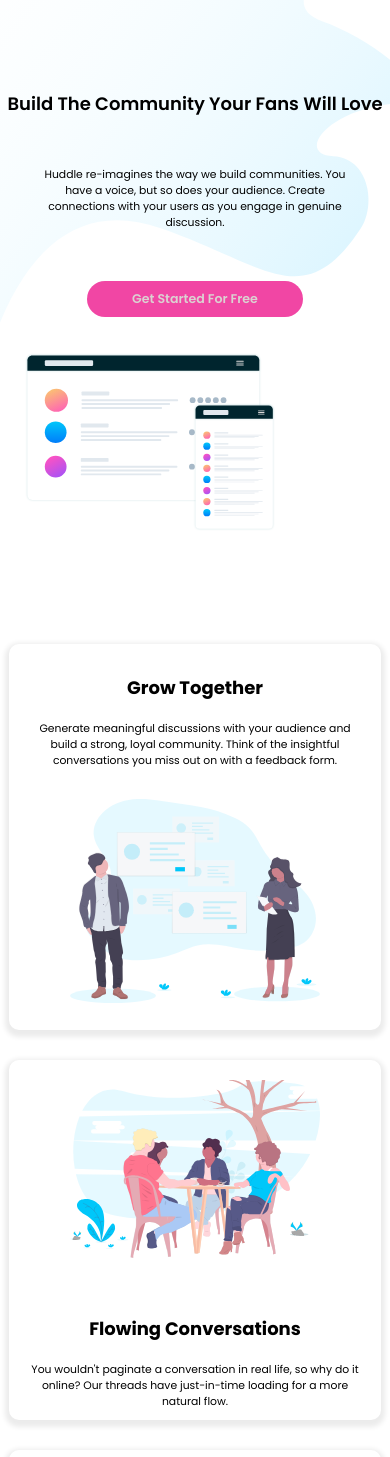
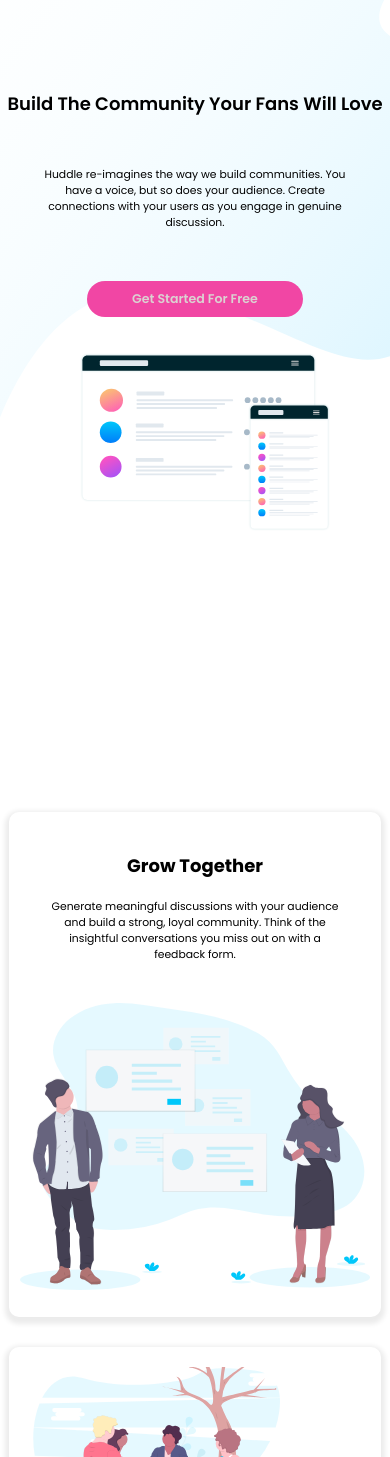
Before and after one commit to Oluwatadel/Frontend-Dev, a website: page hurdles/index.html in a window 390 px wide. Shown: the part 67-1524 px from the top of the page. Drawn offline with Linux system fonts and the light colour scheme.

Commit message:
Updated responsive hurdle landing page

```diff
--- a/hurdles/style.css
+++ b/hurdles/style.css
@@ -54,7 +54,7 @@
 }
 
 .img1 img {
-  width: 400px;
+  width: 500px;
 }
 
 .dbutton {
@@ -62,7 +62,6 @@
   align-items: center;
   margin-bottom: 2rem;
 }
-
 .hero-section button,
 .first button {
   background-color: rgb(241, 70, 164);
@@ -78,7 +77,21 @@
 .down-section,
 .down-section2,
 .down-section3 {
-  padding: 10px 20px;
+  width: 400px;
+}
+
+.down-section,
+.down-section3 {
+  padding: 20px 0;
+  padding-left: 100px;
+  padding-right: 30px;
+}
+
+
+.down-section2 {
+  padding: 20px 0;
+  padding-right: 100px;
+  padding-left: 30px;
 }
 
 .down-section h3,
@@ -96,7 +109,7 @@
   /* padding-right: 50px;
   padding-left: 50px; */
   align-items: center;
-  max-width: 1200px;
+  max-width: 1100px;
   margin-right: auto;
   margin-left: auto;
   border-width: 2px;
@@ -107,10 +120,18 @@
 }
 
 .img2 img,
-.img3 img,
 .img4 img {
   width: 350px;
-  padding: 20px 20px;
+  padding: 20px 0px;
+  padding-right: 100px;
+  padding-left: 20px;
+}
+
+.img3 img {
+  width: 350px;
+  padding: 20px 0px;
+  padding-right: 100px;
+  padding-left: 20px;
 }
 
 .first {
@@ -138,7 +159,7 @@
   justify-content: center;
   align-items: center;
   margin-top: 10vh;
-  margin-bottom: -5rem;
+  margin-bottom: -3rem;
 }
 
 footer {
@@ -151,10 +172,10 @@
 }
 
 .fcontainer {
-  /* display: flex; */
-  /* justify-content: space-between; */
+  display: flex;
+  justify-content: space-between;
   margin: auto;
-  max-width: 1350px;
+  max-width: 1100px;
 }
 
 .location,
@@ -230,14 +251,14 @@
   color: white;
 }
 
+
+/* small screen  */
+
 @media only screen and (max-width: 767px) {
   section {
     margin: 0 0.5rem;
   }
 
-  header {
-        height: 80vh;
-}
  nav {
     margin: 0.3rem;
   }
@@ -274,6 +295,16 @@
     text-align: center;
   }
 
+  .down-section, .down-section2, .down-section3 {
+    width: 300px;
+}
+
+.down-section, .down-section2, .down-section3 {
+  padding: 20px 0;
+  /* padding-left: 100px; */
+  /* padding-right: 30px; */
+}
+
   p {
     font-size: 0.6rem;
   }
@@ -287,6 +318,8 @@
 
   .img1 {
     padding-left: 20px;
+    display: flex;
+    justify-content: center;
   }
 
   .img1 img,
@@ -294,6 +327,13 @@
   .img3 img,
   .img4 img {
     width: 250px;
+  }
+
+  .img2 img, .img4 img {
+    width: 350px;
+    padding: 20px 0px;
+    /* padding-right: 100px; */
+    /* padding-left: 20px; */
 }
 
   .dbutton {
@@ -354,16 +394,23 @@
     display: flex;
     justify-content: center;
   }
+
   .fp p {
     text-align: center;
     padding: 30px 0;
   }
+
+  .fcontainer {
+    display: flex;
+    flex-direction: column;
+    justify-content: space-between;
+    margin: auto;
+    /* max-width: 767px; */
+  }
 }
 
-@media only screen and (min-width: 768px) {
-  header {
-    height: 60vh;
-  }
+@media only screen and (min-width: 768px){
+
 section {
     margin: 0 1rem;
   }
@@ -400,11 +447,11 @@
   .down-section2 p,
   .down-section3 h3,
   .down-section3 p {
-    text-align: center;
+    text-align: left;
   }
 
   p {
-    font-size: 0.6rem;
+    font-size: 0.8rem;
   }
 
   .hero-section button,
@@ -418,7 +465,6 @@
     padding-top: 50px;
   }
 
-  .img1 img,
   .img2 img,
   .img3 img {
     width: 300px;
@@ -426,7 +472,7 @@
 
   .dbutton {
     /* to justify the button with get started to the center */
-    justify-content: center;
+    justify-content: left;
   }
 
   .container2,
@@ -486,14 +532,9 @@
     text-align: center;
     padding: 30px 0;
   }
-  .fcontainer {
-    /* display: flex; */
-    /* justify-content: space-between; */
-    margin: auto;
-    max-width: 1022px;
 }
-}
-}
+
+
 @media only screen and (min-width: 1023px) {
   /* Site responsiveness on desktop */
   .hero-section {
@@ -516,10 +557,10 @@
     padding: 50px 0px 50px 0;
   }
 
+}
 .fcontainer {
   display: flex;
   justify-content: space-between;
   margin: auto;
-    max-width: 1350px;
 }
 }
```
Lines whose indentation alone changed are shown as unchanged.
